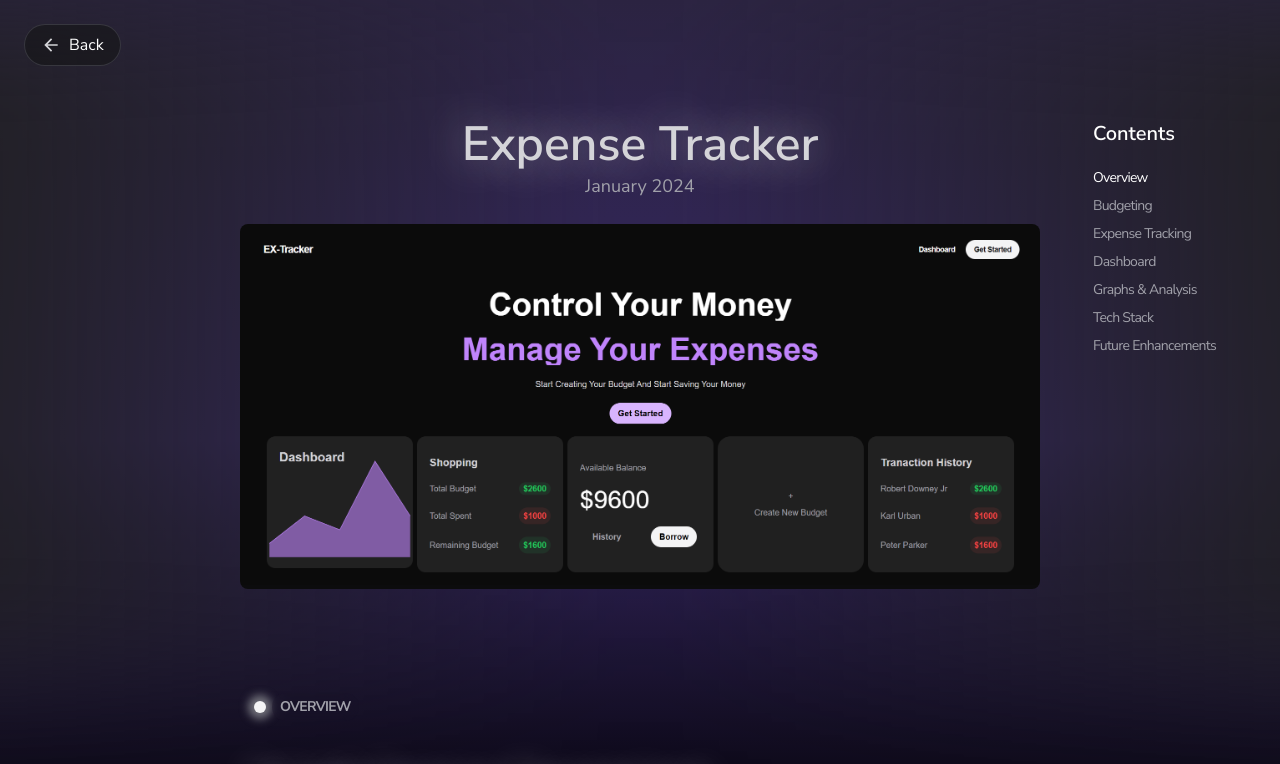
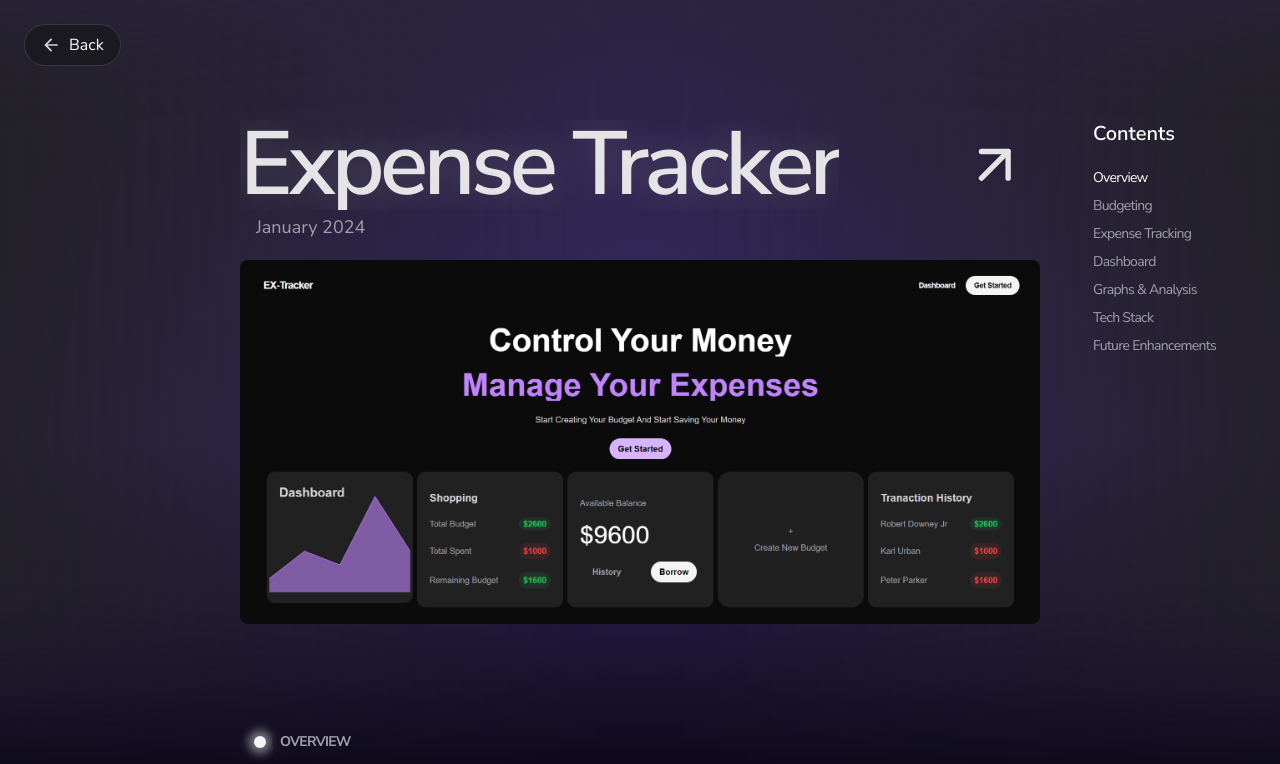
Before and after one commit to vijayram77/test, a Next.js app: page /projects/1 in a window 1280 px wide. Shown: the top 764 px of the page. Built offline with nearby package versions, Linux system fonts and the light colour scheme.

Commit message:
404 not found page

```diff
--- a/app/page.js
+++ b/app/page.js
@@ -57,7 +57,7 @@ const page = () => {
         <Logo />
         <div ref={ref} className='w-fit relative hidden lg:flex justify-center items-center px-1 py-1 gap-2 backdrop-blur-sm border border-zinc-700 bg-zinc-900/40 rounded-full '>
           {
-            ["home",  "stack","projects", "experience", "info"].map((item, index) =>
+            ["home",  "stack","projects"].map((item, index) =>
               (
               <h6 onClick={(e) => handleClick(e.currentTarget, item)} className=' cursor-pointer relative text-zinc-300 z-[999] px-4 py-3 transition-all ease-in-out duration-400 uppercase text-sm font-semibold tracking-tighter rounded-full' key={index}>{item}</h6>
             )
--- a/app/projects/Main.jsx
+++ b/app/projects/Main.jsx
@@ -23,6 +23,8 @@ import react from './assets/react.svg'
 import tailwind from './assets/tailwind.svg'
 import mongo from './assets/mongodb.svg'
 import { useRouter } from 'next/navigation';
+import { FiArrowUpRight } from "react-icons/fi";
+import { motion } from 'framer-motion';
 
 export default function Main({ id }) {
   const router = useRouter();
@@ -40,6 +42,7 @@ export default function Main({ id }) {
       bg_from: "#1c5274",
       bg_via: "#11344a",
       textBg_to: "#8cbddb",
+      live : "https://vjscareerpath.vercel.app/",
       categories: [
         {
           tag: "Overview",
@@ -83,7 +86,6 @@ export default function Main({ id }) {
           subtitle:
             "We aim to expand our offerings with new job roles, an ever-growing library of curated resources, and innovative interactive features to enhance user engagement and ensure scalability for the future.",
           image: undefined,
-          live : "https://vjscareerpath.vercel.app/"
         },
       ]
     },
@@ -94,6 +96,7 @@ export default function Main({ id }) {
       bg_from: "#2C2443",
       bg_via: "#382869",
       textBg_to: "#868193",
+      live : "https://expense-tracker-vj.web.app/",
       categories: [
         {
           tag: "Overview",
@@ -146,7 +149,6 @@ export default function Main({ id }) {
           subtitle:
             "Plans to introduce advanced features like predictive analysis, savings goals, and personalized financial advice to enhance user experience.",
           image: undefined,
-          live : "https://expense-tracker-vj.web.app/"
         },
       ]
 
@@ -242,8 +244,15 @@ export default function Main({ id }) {
 
         {/* Center Section */}
         <div className="relative flex flex-col items-center justify-start mx-auto lg:w-[65vw] px-4">
-          <h1 className="text-5xl mb-1  text-transparent font-semibold [text-shadow:_0px_0px_40px_rgb(255_255_255_/_50%)] text-zinc-300">{Data[data_id].Title}</h1>
-          <p className="text-zinc-400 text-lg mb-6">{Data[data_id].date}</p>
+          <div className='flex justify-between items-start w-full'>
+            <div className=''>
+              <motion.div onViewportEnter={() => { gsap.to(".project-title",{top : "0px"})}} viewport={{once : true}}  className='overflow-hidden'>
+            <h1 className="text-[7vmax] relative top-[200px] project-title leading-none flex flex-col justify-center items-start tracking-tighter text-transparent font-semibold [text-shadow:_0px_0px_40px_rgb(255_255_255_/_20%)] text-zinc-200">{Data[data_id].Title}</h1>
+              </motion.div>
+            <p className="text-zinc-400 leading-none text-lg mb-6 mt-2 pl-4">{Data[data_id].date}</p>
+            </div>
+            <motion.a whileHover={{scale: [1,1.1,0.9,1]}} href={Data[data_id].live} target='blank'><FiArrowUpRight className='text-[7vmax] text-zinc-200 hover:text-[#000000] cursor-pointer rounded-full hover:bg-zinc-300 transition-all ease-out duration-500 p-[1vw]' /></motion.a>
+          </div>
           <div className="relative w-full">
             <Image
               width={1536}
@@ -256,7 +265,7 @@ export default function Main({ id }) {
           {
             Data[data_id].categories
               .map((section, index) => (
-                <Content setCurrent={handleViewport} key={index} index={index} data_ID={data_id} scrollId={`content${index}`} tag={section.tag} live={section.live} title={section.title} subtitle={section.subtitle} img={section.image} tools={tools} />
+                <Content setCurrent={handleViewport} key={index} index={index} data_ID={data_id} scrollId={`content${index}`} tag={section.tag} title={section.title} subtitle={section.subtitle} img={section.image} tools={tools} />
               ))
           }
         </div>
--- a/app/projects/[id]/Content.jsx
+++ b/app/projects/[id]/Content.jsx
@@ -4,7 +4,7 @@ import Image from "next/image";
 import { motion } from "framer-motion";
 import ToolTip from "@/app/components/ToolTip";
 
-const Content = ({ setCurrent, tag, title, subtitle, img, scrollId, data_ID, index, tools ,live }) => {
+const Content = ({ setCurrent, tag, title, subtitle, img, scrollId, data_ID, index, tools  }) => {
     const ref = useRef();
     return (
         <motion.div
@@ -53,14 +53,7 @@ const Content = ({ setCurrent, tag, title, subtitle, img, scrollId, data_ID, ind
                     ))
                 }
             </div>
-            <div className="flex w-full items-center flex-wrap gap-4 px-2">
-                {
-                    tag == "Future Enhancements" &&
-                    <h1 className="text-zinc-400 tracking-tighter text-lg w-full flex flex-wrap">
-                       <span>here is the live link for the project</span> <a className="text-zinc-100 underline px-2 whitespace-nowrap" href={live} target="blank">Live Demo</a>
-                    </h1>
-                }
-            </div>
+
         </motion.div>
     );
 };
```
